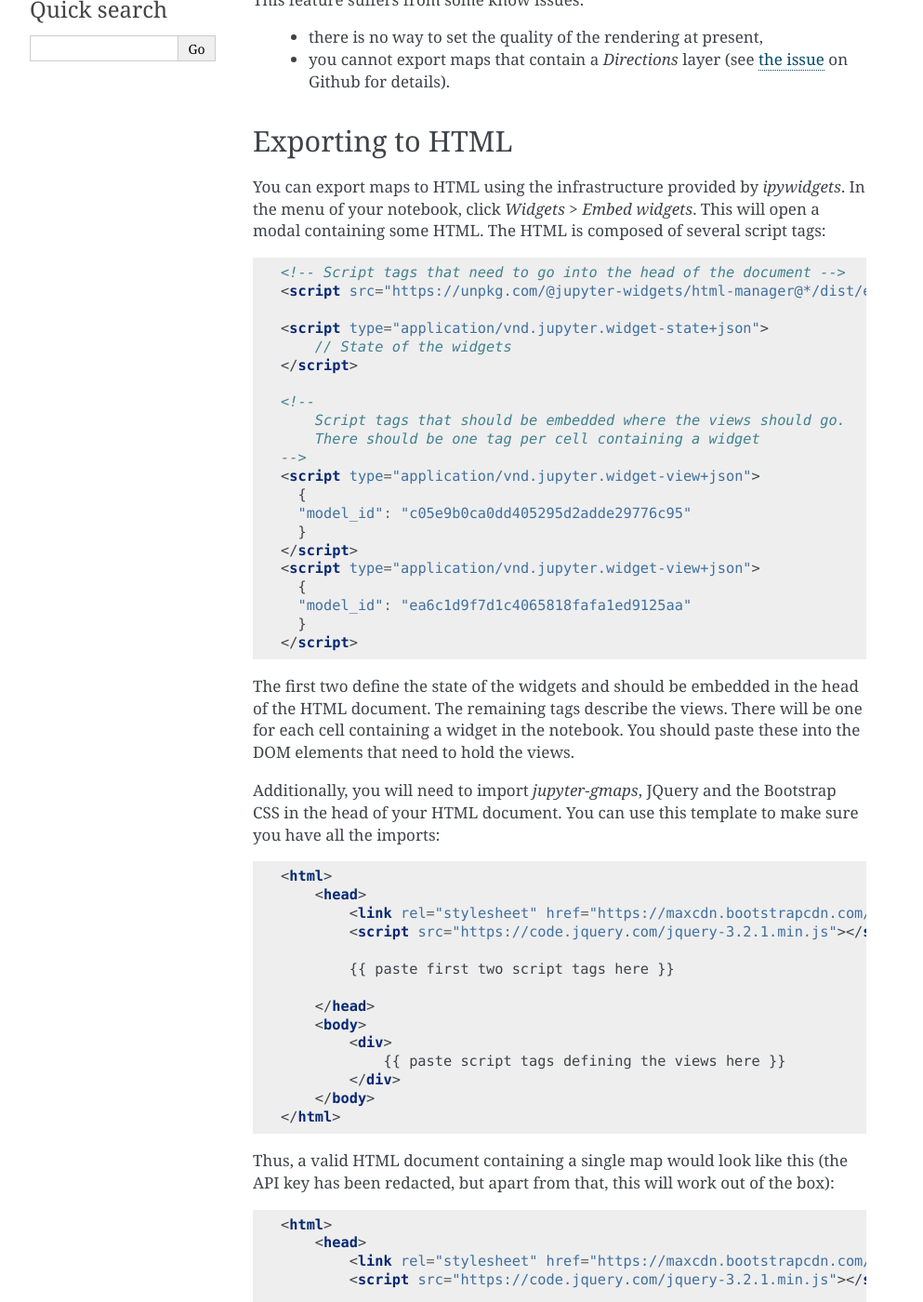
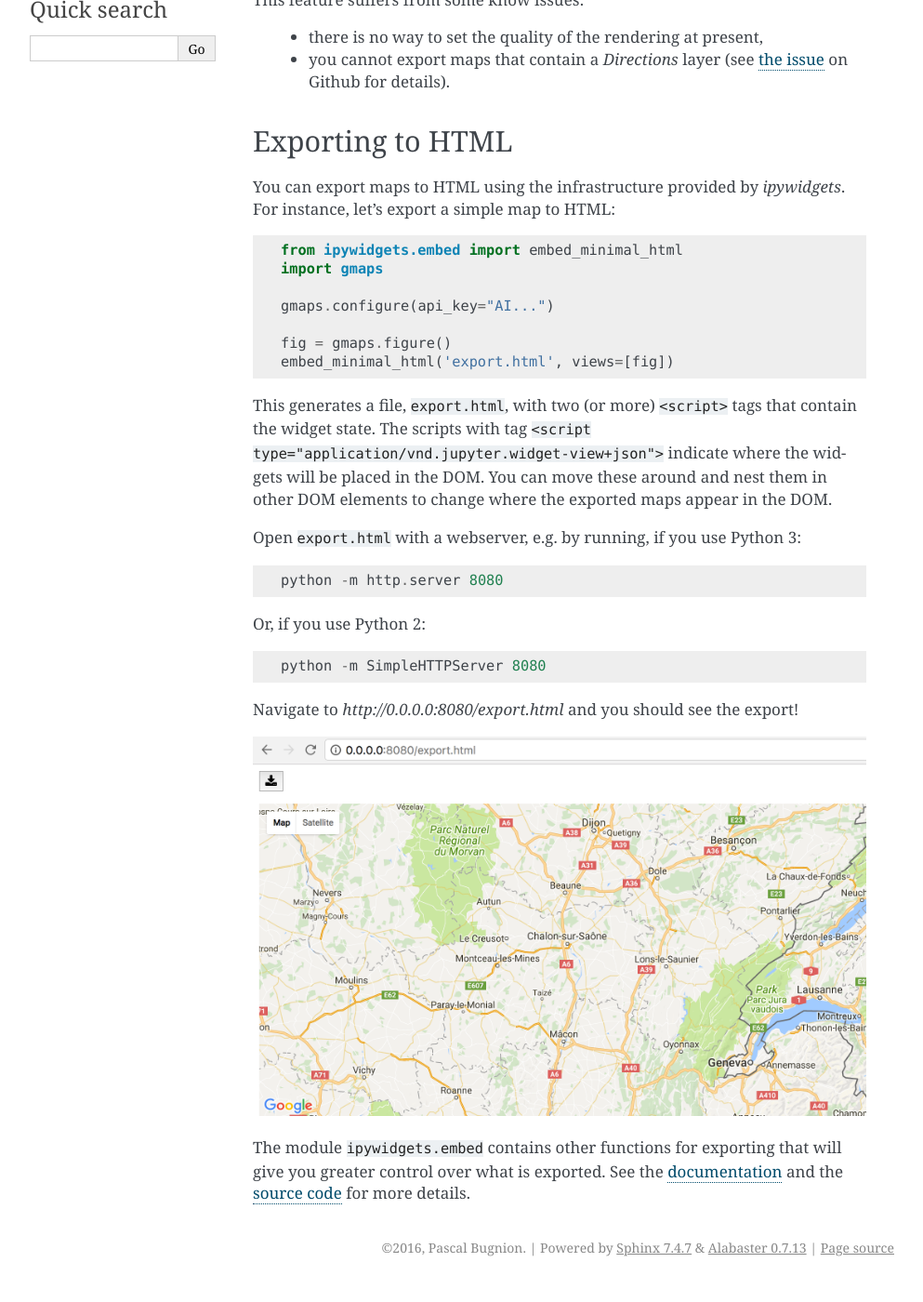
Before and after one commit to pbugnion/gmaps, a Sphinx documentation site: the page built from docs/source/export.rst, in a window 1280 px wide and 1400 px high, scrolled down 252 px. Shown: the whole window at 93% size, without its empty margins (148-1141 px from the left). Built offline with Sphinx 7.4.7, drawn with Linux system fonts in a browser that asks for light colours; some of the changed text lies outside the part shown.

Commit message:
Amend documentation on export to HTML
This is now substantially different in ipywidgets 7.

```diff
--- a/docs/source/export.rst
+++ b/docs/source/export.rst
@@ -17,121 +17,38 @@ This feature suffers from some know issues:
 Exporting to HTML
 ^^^^^^^^^^^^^^^^^
 
-You can export maps to HTML using the infrastructure provided by `ipywidgets`. In the menu of your notebook, click `Widgets` > `Embed widgets`. This will open a modal containing some HTML. The HTML is composed of several script tags:
+You can export maps to HTML using the infrastructure provided by
+`ipywidgets`. For instance, let's export a simple map to HTML::
 
-.. code-block:: html
+    from ipywidgets.embed import embed_minimal_html
+    import gmaps
 
-  <!-- Script tags that need to go into the head of the document -->
-  <script src="https://unpkg.com/@jupyter-widgets/html-manager@*/dist/embed.js"></script>
+    gmaps.configure(api_key="AI...")
 
-  <script type="application/vnd.jupyter.widget-state+json">
-      // State of the widgets
-  </script>
+    fig = gmaps.figure()
+    embed_minimal_html('export.html', views=[fig])
 
-  <!--
-      Script tags that should be embedded where the views should go.
-      There should be one tag per cell containing a widget
-  -->
-  <script type="application/vnd.jupyter.widget-view+json">
-    {
-    "model_id": "c05e9b0ca0dd405295d2adde29776c95"
-    }
-  </script>
-  <script type="application/vnd.jupyter.widget-view+json">
-    {
-    "model_id": "ea6c1d9f7d1c4065818fafa1ed9125aa"
-    }
-  </script>
+This generates a file, ``export.html``, with two (or more) ``<script>`` tags
+that contain the widget state. The scripts with tag ``<script
+type="application/vnd.jupyter.widget-view+json">`` indicate where the
+widgets will be placed in the DOM. You can move these around and nest them
+in other DOM elements to change where the exported maps appear in the DOM.
 
+Open ``export.html`` with a webserver, e.g. by running, if you use Python 3::
 
-The first two define the state of the widgets and should be embedded in the head of the HTML document. The remaining tags describe the views. There will be one for each cell containing a widget in the notebook. You should paste these into the DOM elements that need to hold the views.
+    python -m http.server 8080
 
-Additionally, you will need to import `jupyter-gmaps`, JQuery and the Bootstrap CSS in the head of your HTML document. You can use this template to make sure you have all the imports:
+Or, if you use Python 2::
 
-.. code-block:: html
+    python -m SimpleHTTPServer 8080
 
-    <html>
-        <head>
-            <link rel="stylesheet" href="https://maxcdn.bootstrapcdn.com/bootstrap/3.3.7/css/bootstrap.min.css">
-            <script src="https://code.jquery.com/jquery-3.2.1.min.js"></script>
+Navigate to `http://0.0.0.0:8080/export.html` and you should see the export!
 
-            {{ paste first two script tags here }}
+.. image:: export-example.png
 
-        </head>
-        <body>
-            <div>
-                {{ paste script tags defining the views here }}
-            </div>
-        </body>
-    </html>
-
-
-Thus, a valid HTML document containing a single map would look like this (the API key has been redacted, but apart from that, this will work out of the box):
-
-.. code-block:: html
-
-   <html>
-       <head>
-           <link rel="stylesheet" href="https://maxcdn.bootstrapcdn.com/bootstrap/3.3.7/css/bootstrap.min.css">
-           <script src="https://code.jquery.com/jquery-3.2.1.min.js"></script>
-
-           <script src="https://unpkg.com/@jupyter-widgets/html-manager@*/dist/embed.js"></script>
-           <script type="application/vnd.jupyter.widget-state+json">
-           {
-               "version_major": 1,
-               "version_minor": 0,
-               "state": {
-                   "acd855c3e79c4100bf23ac682b97fef6": {
-                       "model_name": "LayoutModel",
-                       "model_module": "jupyter-js-widgets",
-                       "model_module_version": "~2.1.4",
-                       "state": {
-                           "_model_module_version": "~2.1.4",
-                           "height": "400px",
-                           "_view_module_version": "~2.1.4",
-                           "align_self": "stretch"
-                       }
-                   },
-                   "e6333a5e4408424fa1d13bafe32e3ec8": {
-                       "model_name": "PlainmapModel",
-                       "model_module": "jupyter-gmaps",
-                       "model_module_version": "*",
-                       "state": {
-                           "layers": [],
-                           "_dom_classes": [],
-                           "msg_throttle": 1,
-                           "_model_module_version": "*",
-                           "_view_module_version": "*",
-                           "data_bounds": [
-                               [
-                                   46.2,
-                                   6.1
-                               ],
-                               [
-                                   47.2,
-                                   7.1
-                               ]
-                           ],
-                           "layout": "IPY_MODEL_acd855c3e79c4100bf23ac682b97fef6",
-                           "configuration": {
-                               "api_key": "AIza_FILL_ME_IN"
-                           }
-                       }
-                   }
-               }
-           }
-           </script>
-
-       </head>
-
-       <body>
-           <h1>GMaps embedding example</h1>
-           <div id="widget-embedded-here">
-               <script type="application/vnd.jupyter.widget-view+json">
-               {
-                   "model_id": "e6333a5e4408424fa1d13bafe32e3ec8"
-               }
-               </script>
-           </div>
-       </body>
-   </html>
+The module ``ipywidgets.embed`` contains other functions for exporting that
+will give you greater control over what is exported. See the `documentation
+<https://ipywidgets.readthedocs.io/en/latest/embedding.html#python-interface>`_
+and the `source code
+<https://github.com/jupyter-widgets/ipywidgets/blob/master/ipywidgets/embed.py>`_
+for more details.
```
Also changed, not shown: docs/source/export-example.png (added).
